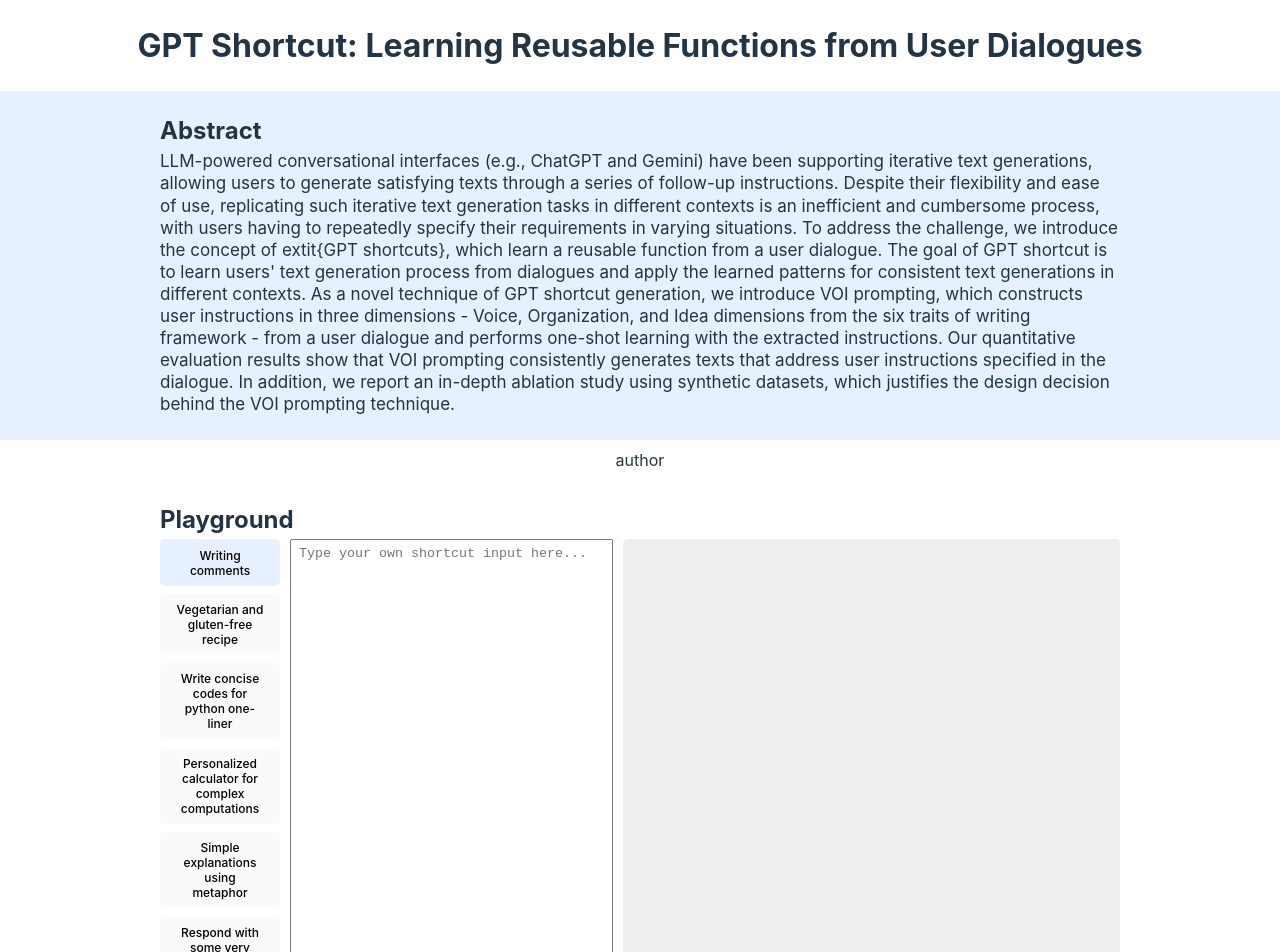
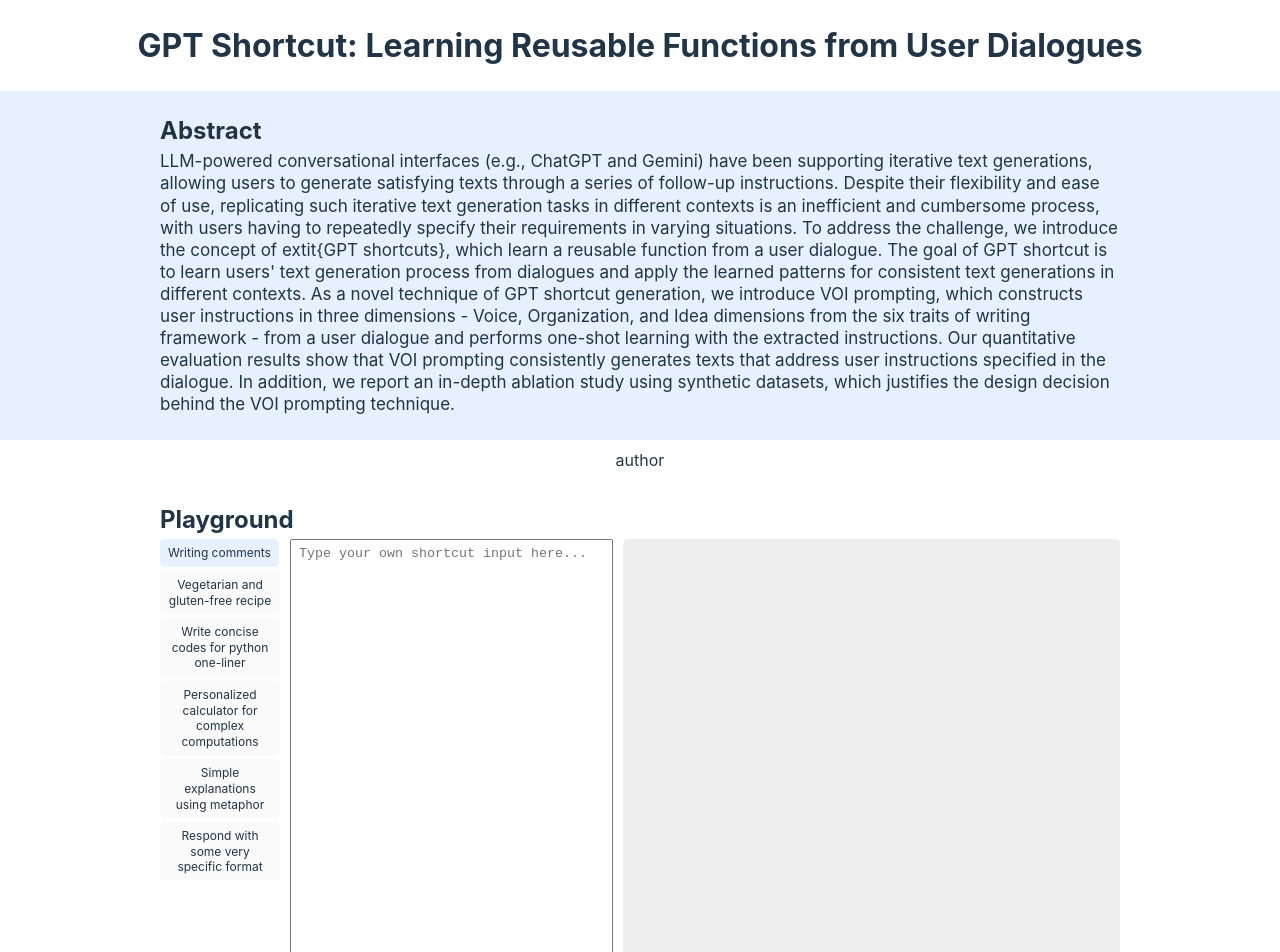
Before and after one commit to yumincho/autoui-demo, a React (Vite) app: page / in a window 1280 px wide. Shown: the top 952 px of the page. Built offline with nearby package versions, Linux system fonts and the light colour scheme.

Commit message:
:recycle: refactor tabs to radio group

```diff
--- a/src/section/Dialogue.tsx
+++ b/src/section/Dialogue.tsx
@@ -15,11 +15,11 @@
   gap: 10px;
 `;
 
-const Tabs = styled.div`
+const Tabs = styled.form`
   display: flex;
   flex-direction: column;
   font-size: 12px;
-  gap: 8px;
+  gap: 4px;
   width: fit-content;
   overflow: auto;
 `;
@@ -63,6 +63,37 @@
   gap: 4px;
 `;
 
+const TabLabel = styled.label`
+  cursor: pointer;
+  display: flex;
+  align-items: center;
+  width: 120px;
+  margin: 0;
+
+  span {
+    padding: 6px 8px;
+    border-radius: 5px;
+  }
+`;
+
+const Tab = styled.input<{ type: string; checked: boolean }>`
+  appearance: none;
+  margin: 0;
+
+  + span {
+    background-color: ${(props) =>
+      props.checked ? colors.blue200 : colors.gray100};
+  }
+
+  + span:hover {
+    background-color: ${colors.gray200};
+  }
+
+  &:checked + span:hover {
+    background-color: ${colors.blue300};
+  }
+`;
+
 const DialogueButton = styled.button`
   border: none;
   background-color: ${colors.white};
@@ -95,7 +126,11 @@
     <Layout>
       <Tabs>
         {dialogueDataKeys.map((key) => (
-          <button
+          <TabLabel>
+            <Tab
+              type="radio"
+              name="shortcut"
+              checked={utteranceType === key}
               key={key}
               onClick={() => {
                 if (key === utteranceType) {
@@ -108,11 +143,11 @@
               style={{
                 backgroundColor:
                   utteranceType == key ? colors.blue200 : colors.gray100,
-              width: "120px",
               }}
-          >
-            {key}
-          </button>
+              value={key}
+            />
+            <span>{key}</span>
+          </TabLabel>
         ))}
       </Tabs>
       {showDialogue && (
```
Lines whose indentation alone changed are shown as unchanged.
